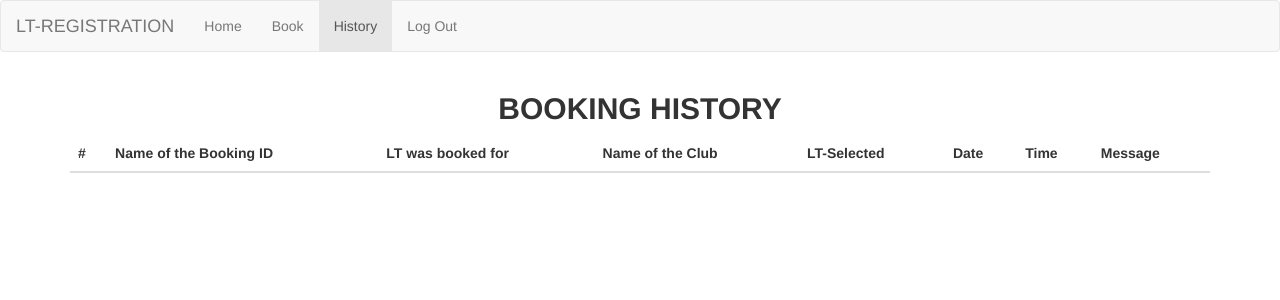
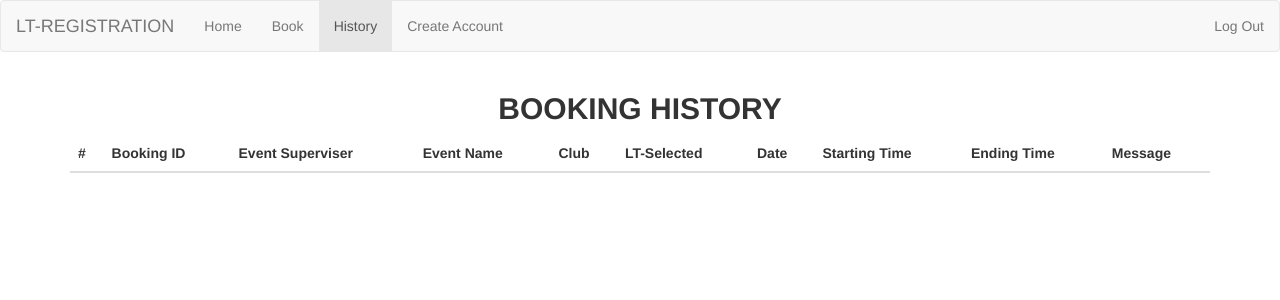
Before and after one commit to dhruvraj-singh-rawat/LectureTheatre-Booking-Portal, a PHP site: page /admin/history.php in a window 1280 px wide. Shown: the top 300 px of the page. Run offline with PHP 8.4, Linux system fonts and the light colour scheme; the visitor is signed in with stand-in values (Sample User, id 1); data that the repository does not hold is empty; some libraries are stand-ins or nearby versions.

Commit message:
Added New Tabs for Event Superviser

```diff
--- a/admin/history.php
+++ b/admin/history.php
@@ -43,12 +43,26 @@ if (!$_SESSION['login_admin']){
             <!-- Menu Items -->
             <div>
                 <ul class="nav navbar-nav">
-                    <li><a href="index.php">Home</a></li>
+                    <li ><a href="index.php">Home</a></li>
                     <li><a href="book.php">Book</a></li>
-                    <li class="active"><a href="history.php">History</a></li>
-                    <li><a href="../logout.php">Log Out</a></li>
+                    <li  class="active"><a href="history.php">History</a></li>
+
+                    <li><a href="create_account.php">Create Account</a></li>
+
+
+
                 </ul>
             </div>
+
+            <div>
+                <ul class="nav navbar-nav navbar-right">
+
+                    <li><a  href="../logout.php">Log Out</a></li>
+                </ul>
+            </div>
+
+        </div>
+    </nav>
 
         </div>
     </nav>
@@ -60,12 +74,14 @@ if (!$_SESSION['login_admin']){
                   <thead>
                     <tr>
                       <th>#</th>
-                      <th>Name of the Booking ID</th>
-                      <th>LT was booked for</th>
-                      <th>Name of the Club</th>
+                      <th>Booking ID</th>
+                      <th>Event Superviser</th>
+                      <th>Event Name</th>
+                      <th>Club</th>
                       <th>LT-Selected</th>
                       <th>Date</th>
-                      <th>Time</th>
+                      <th>Starting Time</th>
+                      <th>Ending Time</th>
                       <th>Message</th>
                     </tr>
                   </thead>
@@ -80,7 +96,7 @@ if (!$_SESSION['login_admin']){
                     if ($account_privilage==1){
 
 
-                        $result=$conn->query("SELECT name,lt_selected,bookingID_name,date,message,club_name,start_time  FROM users_booking ");
+                        $result=$conn->query("SELECT name_event,lt_selected,bookingID_name,date,message,club_name,start_time,end_time,name_superviser  FROM users_booking ");
 
                         $count=1;
 
@@ -91,11 +107,13 @@ if (!$_SESSION['login_admin']){
                             <tr>
                             <th scope=\"row\"><?php echo "$count" ;?></th>
                             <td><?php echo $row["bookingID_name"] ;?></td>
-                            <td><?php echo $row["name"] ;?></td>
+                            <td><?php echo $row["name_superviser"] ;?></td>
+                            <td><?php echo $row["name_event"] ;?></td>
                             <td><?php echo $row["club_name"] ;?></td>
                             <td><?php echo $row["lt_selected"] ;?></td>
                              <td><?php echo date('d-M-Y', strtotime(str_replace('-', '/',$row["date"]))) ;?></td>
                              <td><?php echo date('h:i A', strtotime($row["start_time"]))  ;?></td>
+                             <td> <?php echo date('h:i A',strtotime($row["end_time"]))  ;?></td>
                             <td><?php echo $row["message"] ;?></td>
                             </tr>
 
```
